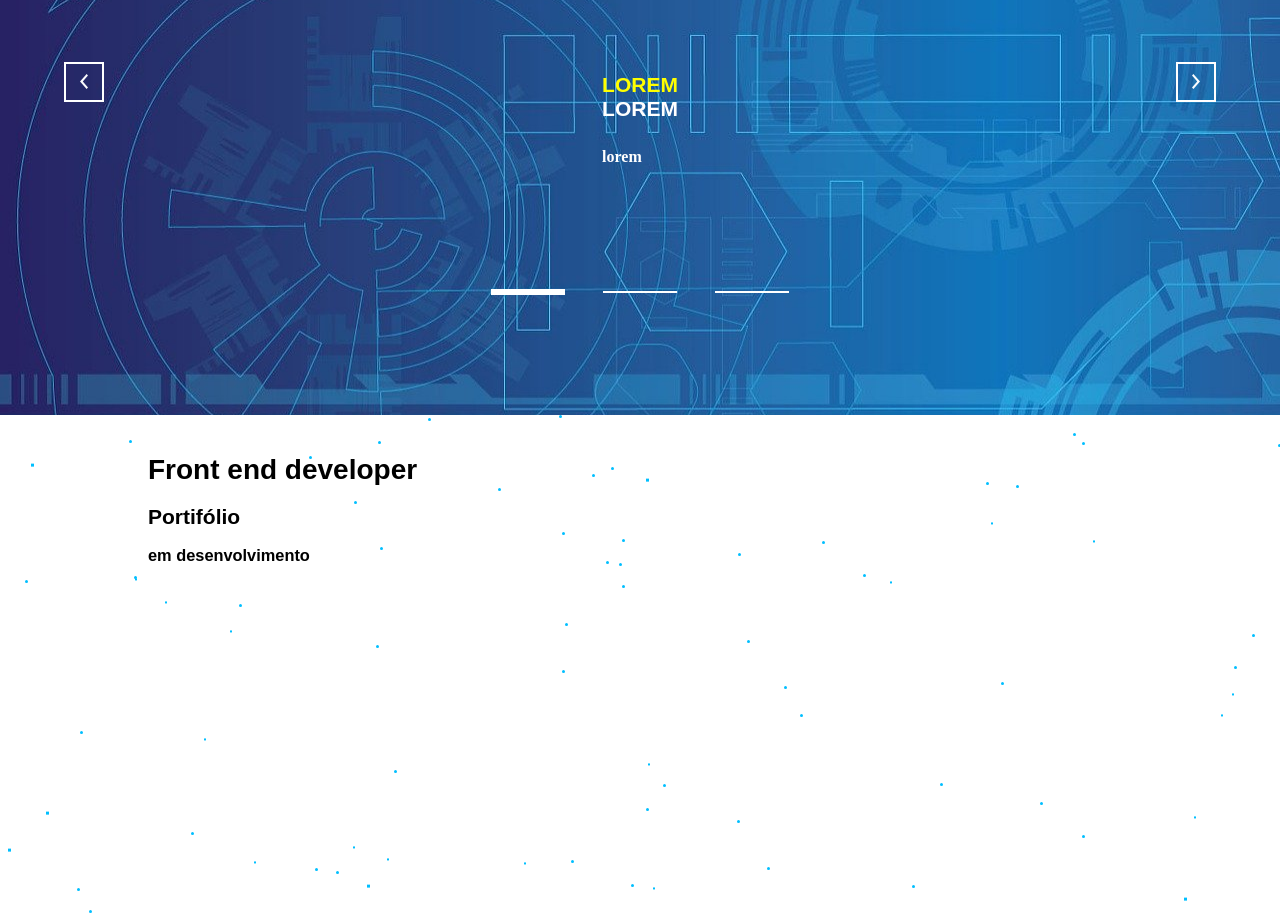
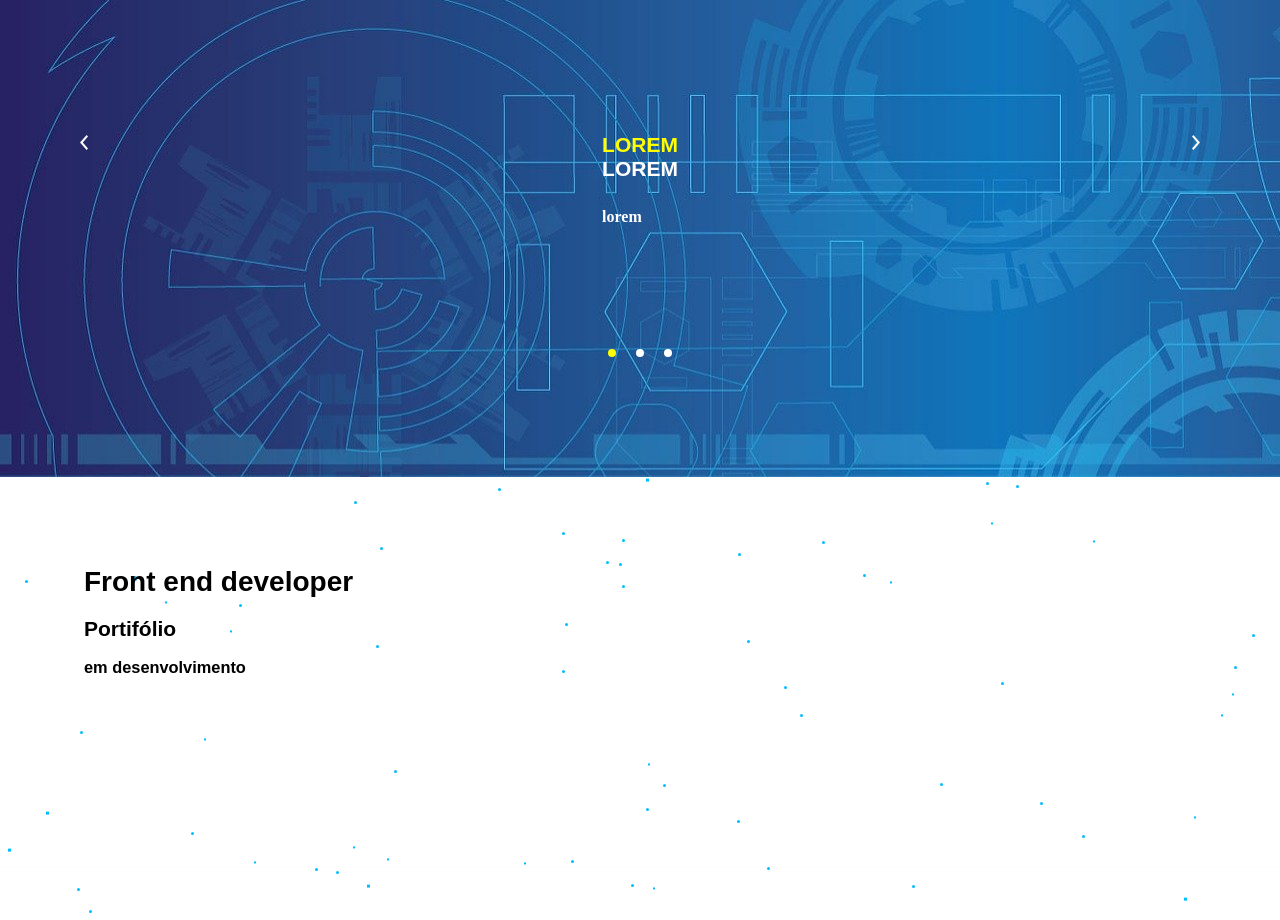
Before and after one commit to alinenecchi/portifolio-nextjs, a Next.js app: page / in a window 1280 px wide. Shown: the part 320-1240 px from the top of the page. Built offline with nearby package versions, Linux system fonts and the light colour scheme; a web font is replaced by a local one.

Commit message:
Ajustes em page home

```diff
--- a/components/atoms/bullet/bullet.module.scss
+++ b/components/atoms/bullet/bullet.module.scss
@@ -28,7 +28,7 @@
     }
 
     &[data-selected] {
-      background: $primary-red;
+      background: yellow;
     }
   }
 
--- a/components/atoms/move-button/move-button.module.scss
+++ b/components/atoms/move-button/move-button.module.scss
@@ -33,6 +33,17 @@
     }
   }
 
+  &[data-type="arrow"] {
+    color: $primary-white;
+    border: none;
+    & > svg {
+      path {
+        color: $primary-white;
+        fill: $primary-white;
+      }
+    }
+  }
+
   @include gt-phone {
     // TODO: add specifications for devices that are greater than phones
     // example: .content { ... }
--- a/components/atoms/playbutton/index.js
+++ b/components/atoms/playbutton/index.js
@@ -13,12 +13,14 @@ function PlayButton (props) {
   const {
     className = "",
     children,
+    style,
     ...other
   } = props;
 
   return <button
     className={`${css["atom__playbutton-container"]} ${className}`}
     aria-label={"Play-Button"}
+    data-style={style}
     {...other}
   >
     <PlayArrow/>
--- a/components/atoms/playbutton/playbutton.module.scss
+++ b/components/atoms/playbutton/playbutton.module.scss
@@ -1,10 +1,10 @@
-@import 'utils/styles/_colors';
+@import '../../../utils/styles/colors';
 @import 'utils/styles/_mixins';
 
 .atom__playbutton-container {
   position: relative;
   // TODO: add default styles (usually focused on phones)
-  background: none;
+  background: red;
   padding: 0;
   cursor: pointer;
   display: flex;
@@ -14,8 +14,10 @@
   width: 10.6rem;
   height: 10.6rem;
 
-  border-color: white;
-  border-width: .2rem;
+  &[data-style="arrow-box"] {
+    border-color: white;
+    border-width: .2rem;
+  }
 
   /******************************************
    *      RESPONSIVITY (media queries)      *
--- a/components/molecules/footer/footer.module.scss
+++ b/components/molecules/footer/footer.module.scss
@@ -3,9 +3,9 @@
 
 .molecule__footer-container {
   position: relative;
-  color: white;
   font-family: "Open Sans";
   width: 100%;
+  box-shadow: 0.1px 0.1px 1px red($color: #000000b0);
 
   &[data-style="light"] {
     color: black;
--- a/components/organisms/section-hero/index.js
+++ b/components/organisms/section-hero/index.js
@@ -93,9 +93,9 @@ function SectionHero (props) {
   const handlePrevSlide = () => {
     setCurrentSlide((oldState) => {
       const prev = currentSlide === 0 ?
-        items.slice(0, 3).length - 1 :
+        itemsData.slice(0, 3).length - 1 :
         oldState - 1;
-      setCurrentBackgroundImg(items[prev].image);
+      setCurrentBackgroundImg(itemsData[prev].image);
       changeSlide(prev);
       return prev;
     });
@@ -128,7 +128,7 @@ function SectionHero (props) {
   >
     <MoveButton
       className={`${css["button"]} ${css["button-prev"]}`}
-      type="light"
+      type="arrow"
       variant="left"
       onClick={handlePrevSlide}
     />
@@ -178,13 +178,14 @@ function SectionHero (props) {
       selected={currentSlide}
       list={itemsData.slice(0, 3)}
       dark={true}
+      round= {true}
       onClick={setCurrentSlide}
       className={css["slider"]}
     />
 
     <MoveButton
       className={`${css["button"]} ${css["button-next"]}`}
-      type="light"
+      type="arrow"
       onClick={handleNextSlide}
     />
 
--- a/utils/styles/_mixins.scss
+++ b/utils/styles/_mixins.scss
@@ -1,8 +1,8 @@
 $mobileLimit: 600px;
 $tabletLimit: 1080px;
-$desktopLimit: 1920px;
+$desktopLimit: 2000px;
 
-$section-max-width: 80vw;
+$section-max-width: 90vw;
 $section-min-height: 50vh;
 
 //size text
--- a/utils/styles/home.module.scss
+++ b/utils/styles/home.module.scss
@@ -3,14 +3,14 @@
 
 .page__home-container {
   position: relative;
-  overflow: auto;
+  overflow: hidden;
   display: flex;
   flex-direction: column;
   justify-content: space-between;
 
-    .navbar {
-      margin-top: -2rem;
-    }
+  .section-hero {
+    margin-bottom: 5rem;
+  }
 
 
   @include gt-phone {
```
